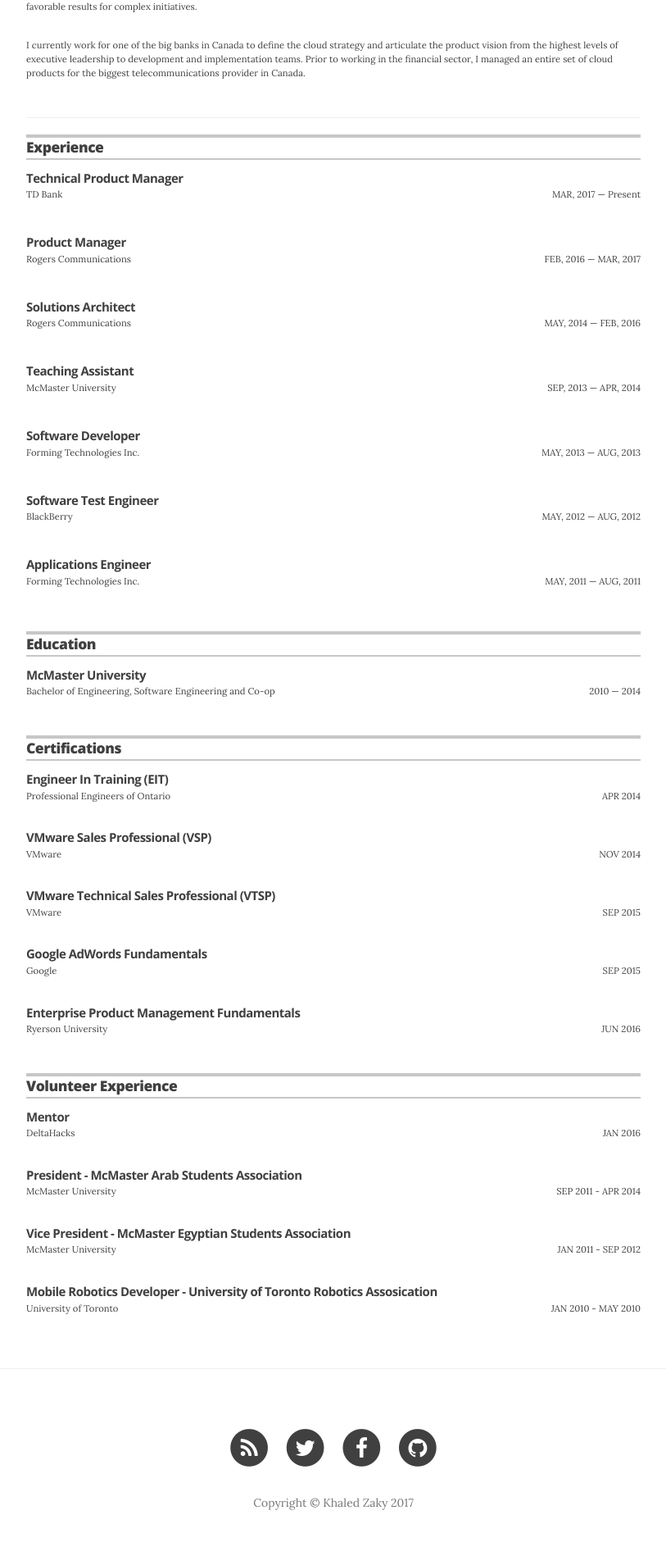
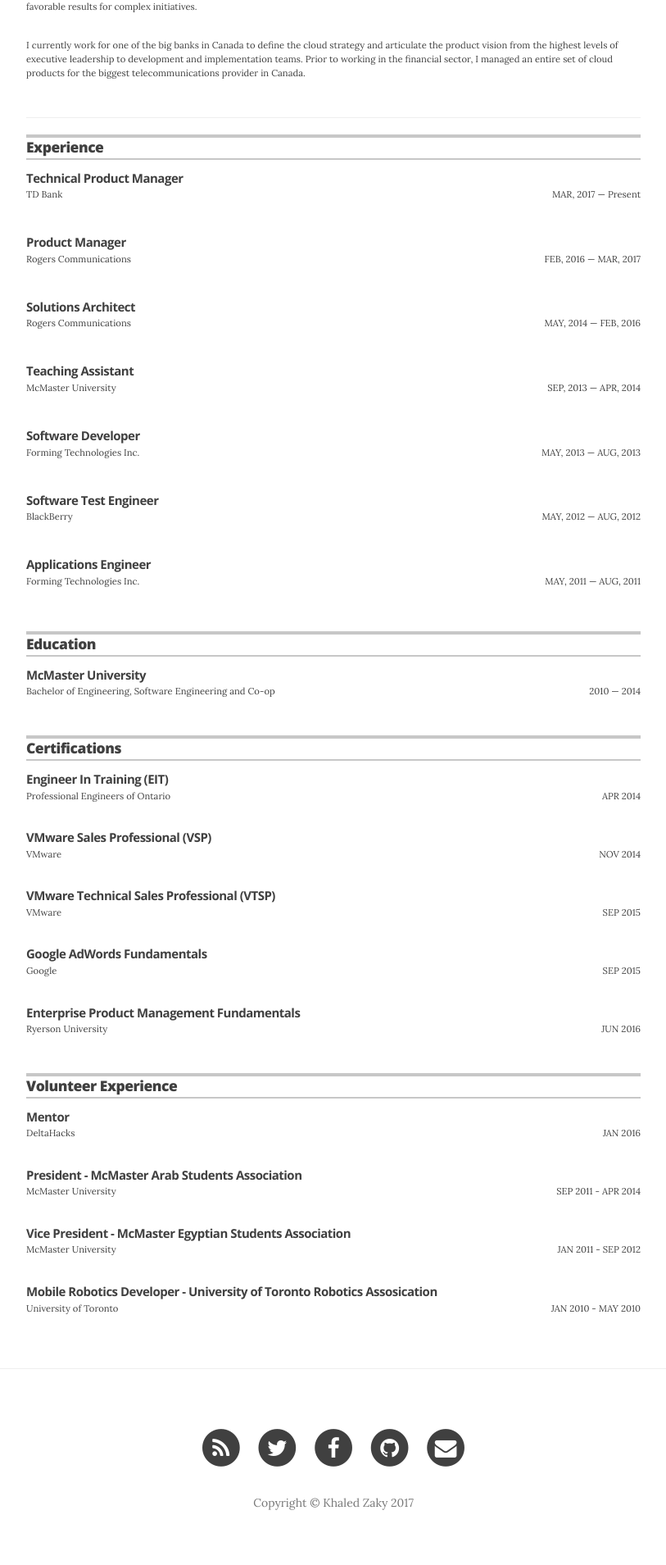
Before and after one commit to kzaky/khaledzaky.com, a Jekyll site: the page built from about.html, in a window 1280 px wide. Shown: the part 728-2637 px from the top of the page at 82% size, without its empty margins (233-1046 px from the left). Built offline with Jekyll 4.4.1, drawn with Linux system fonts in a browser that asks for light colours; nearby versions of some CDN libraries.

```diff
--- a/_config.yml
+++ b/_config.yml
@@ -9,7 +9,7 @@ url: "http://www.KhaledZaky.com"
 twitter_username: iamkhaledzaky
 github_username: kzaky
 facebook_username:  kzaki
-email_username:
+email_username: zakykhaled@gmail.com
 
 #Facebook Sharing
 facebook_app_id: 1492818217458261
--- a/_layouts/resume.html
+++ b/_layouts/resume.html
@@ -22,7 +22,7 @@ layout: default
   <div class="row">
     <div class="col-lg-8 col-lg-offset-2 col-md-10 col-md-offset-1">
 
-  <body class="theme-{% if site.resume_theme %}{{ site.resume_theme }}{% endif %}">
+  <div class="theme-{% if site.resume_theme %}{{ site.resume_theme }}{% endif %}">
 
     <div class="wrapper" itemscope itemtype="http://schema.org/Person">
 
@@ -160,7 +160,7 @@ layout: default
       <!-- end Skills -->
       {% endif %}
     </div>
-  </body>
+  </div>
   </div>
  </div>
 </div>
```
Also changed, not shown: 6 other files.
